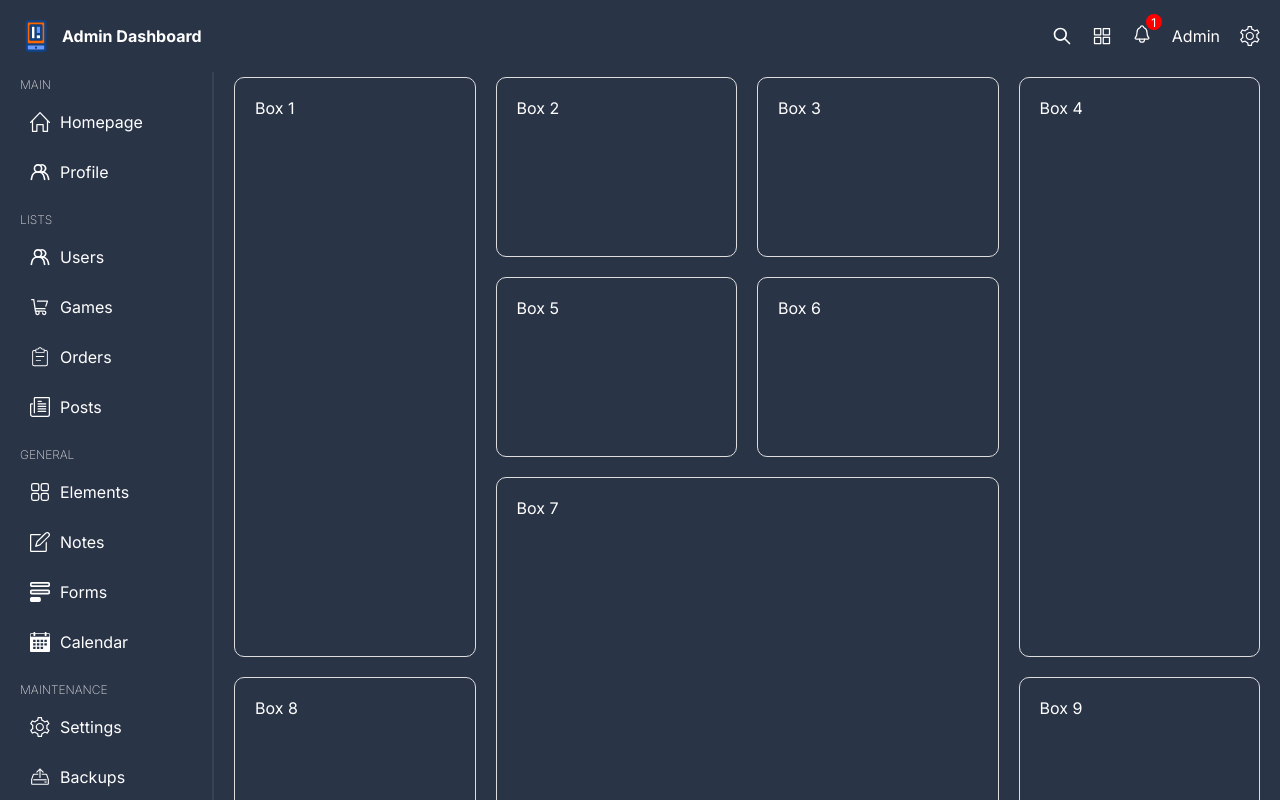
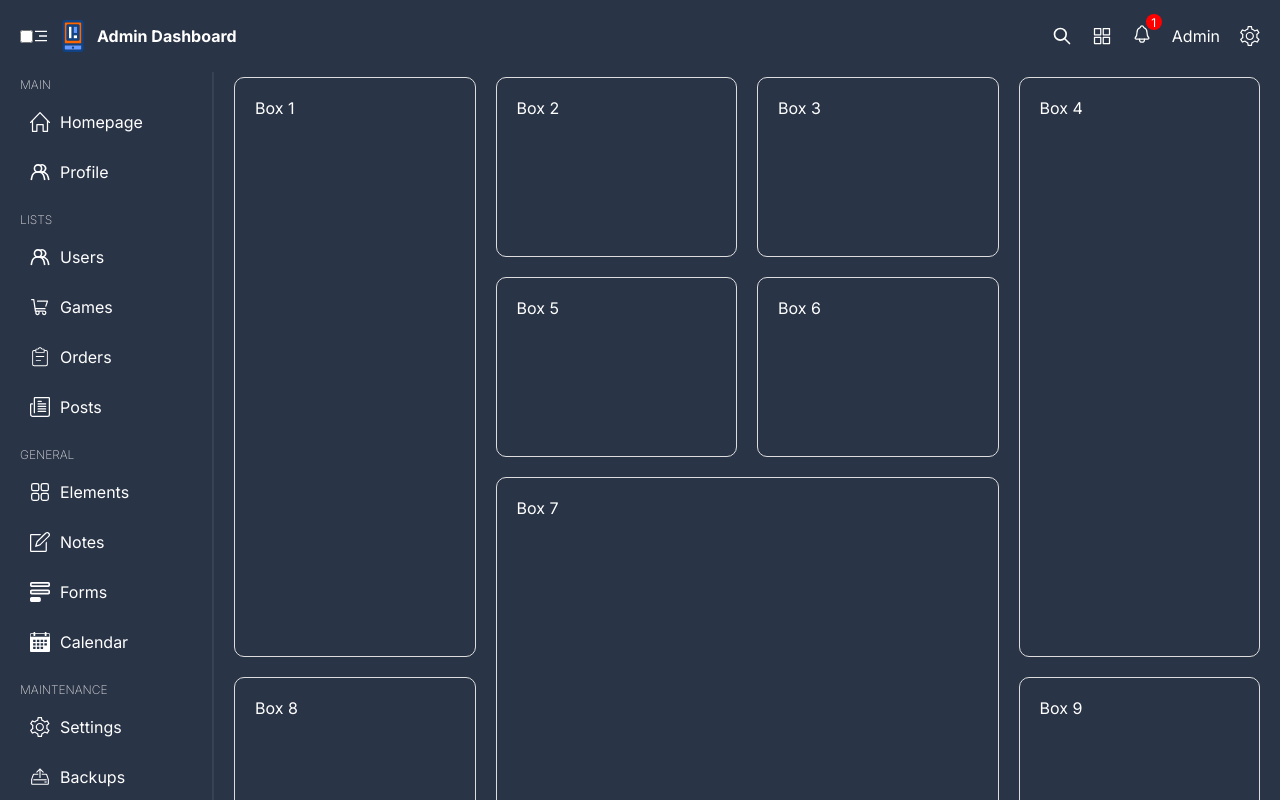
Before and after one commit to Su1207/dashboard_admin, a React (Vite) app: page / in a window 1280 px wide. Shown: the top 800 px of the page. Built offline with nearby package versions, Linux system fonts and the light colour scheme.

Commit message:
next commit

```diff
--- a/src/components/dataTable/dataTable.scss
+++ b/src/components/dataTable/dataTable.scss
@@ -13,15 +13,22 @@
   .MuiDataGrid-toolbarContainer {
     flex-direction: row-reverse;
 
-    @include sm {
-      flex-direction: column-reverse;
-      align-items: flex-start;
-    }
+    // @include sm {
+    //   flex-direction: column-reverse;
+    //   align-items: flex-start;
+    // }
   }
 
-  @include sm {
-    .MuiDataGrid-footerContainer {
-      flex-direction: row-reverse;
+  // @include sm {
+  //   .MuiDataGrid-footerContainer {
+  //     flex-direction: row-reverse;
+  //   }
+  // }
+
+  .MuiInputBase-input {
+    @include sm {
+      font-size: 0.875rem;
+      width: 60%;
     }
   }
 
--- a/src/components/menu/menu.scss
+++ b/src/components/menu/menu.scss
@@ -7,6 +7,10 @@
     flex-direction: column;
     gap: 10px;
     margin-bottom: 20px;
+
+    @include md {
+      display: none;
+    }
 
     .title {
       font-size: 12px;
--- a/src/components/navbar/Navbar.tsx
+++ b/src/components/navbar/Navbar.tsx
@@ -1,8 +1,14 @@
 import "./navbar.scss";
+import { RiMenu3Line } from "react-icons/ri";
+
 const Navbar = () => {
   return (
     <div className="navbar">
       <div className="logo">
+        <div className="hamburger">
+          <input type="checkbox" />
+          <RiMenu3Line />
+        </div>
         <img src="/logo.svg" alt="" />
         <span>Admin Dashboard</span>
       </div>
--- a/src/components/navbar/navbar.scss
+++ b/src/components/navbar/navbar.scss
@@ -12,7 +12,20 @@
   display: flex;
   align-items: center;
   font-weight: bold;
-  gap: 10px;
+  gap: 8px;
+
+  .hamburger {
+    display: none;
+    display: flex;
+    align-items: center;
+
+    @include md {
+      display: block;
+      font-size: 25px;
+      margin-right: 3px;
+      // font-weight: bold;
+    }
+  }
 }
 
 .icons {
--- a/src/styles/global.scss
+++ b/src/styles/global.scss
@@ -31,6 +31,12 @@ a {
   @include lg {
     width: max-content;
   }
+
+  @include md {
+    width: 0;
+    border-right: none;
+    padding: 0;
+  }
 }
 
 .contentContainer {
```
